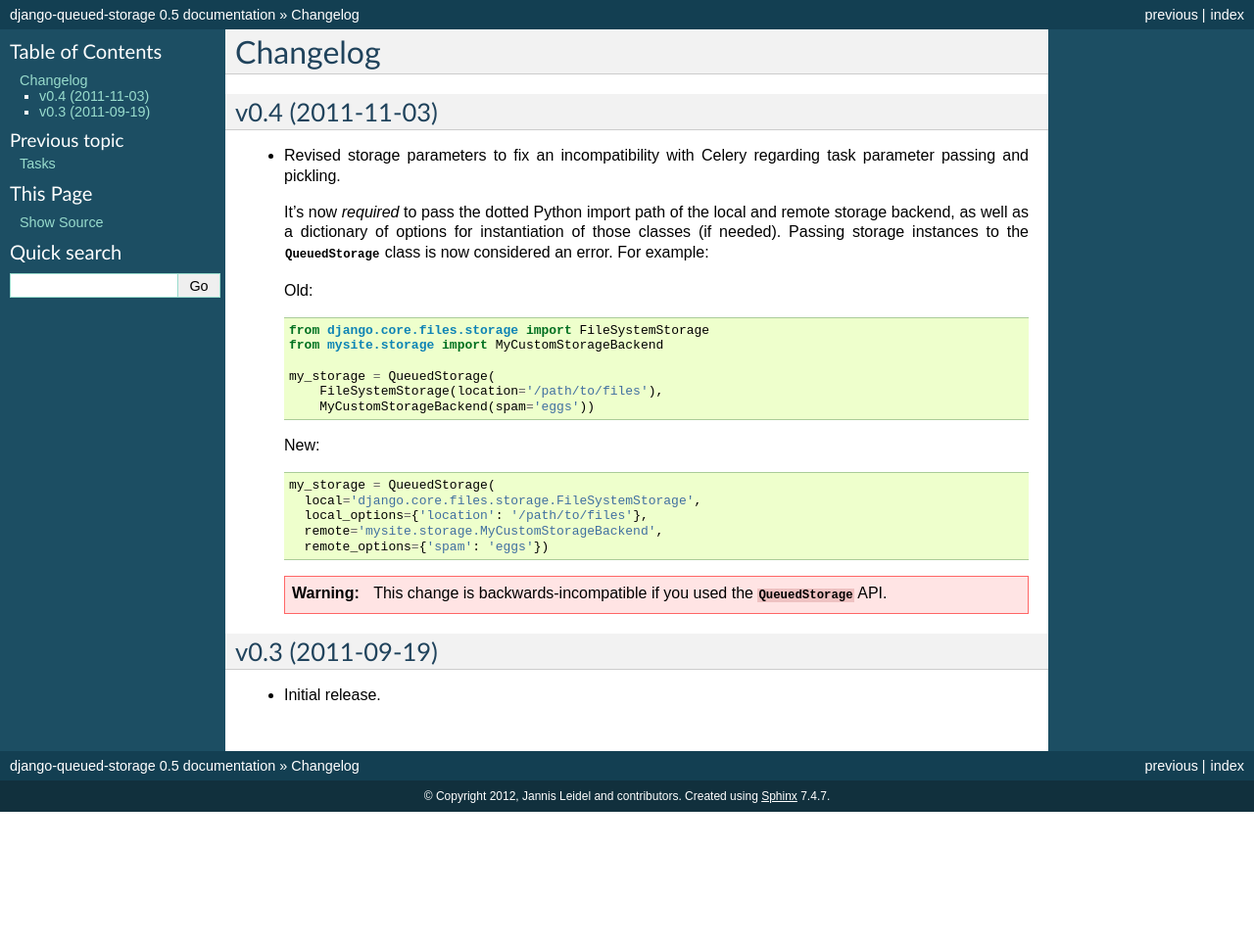
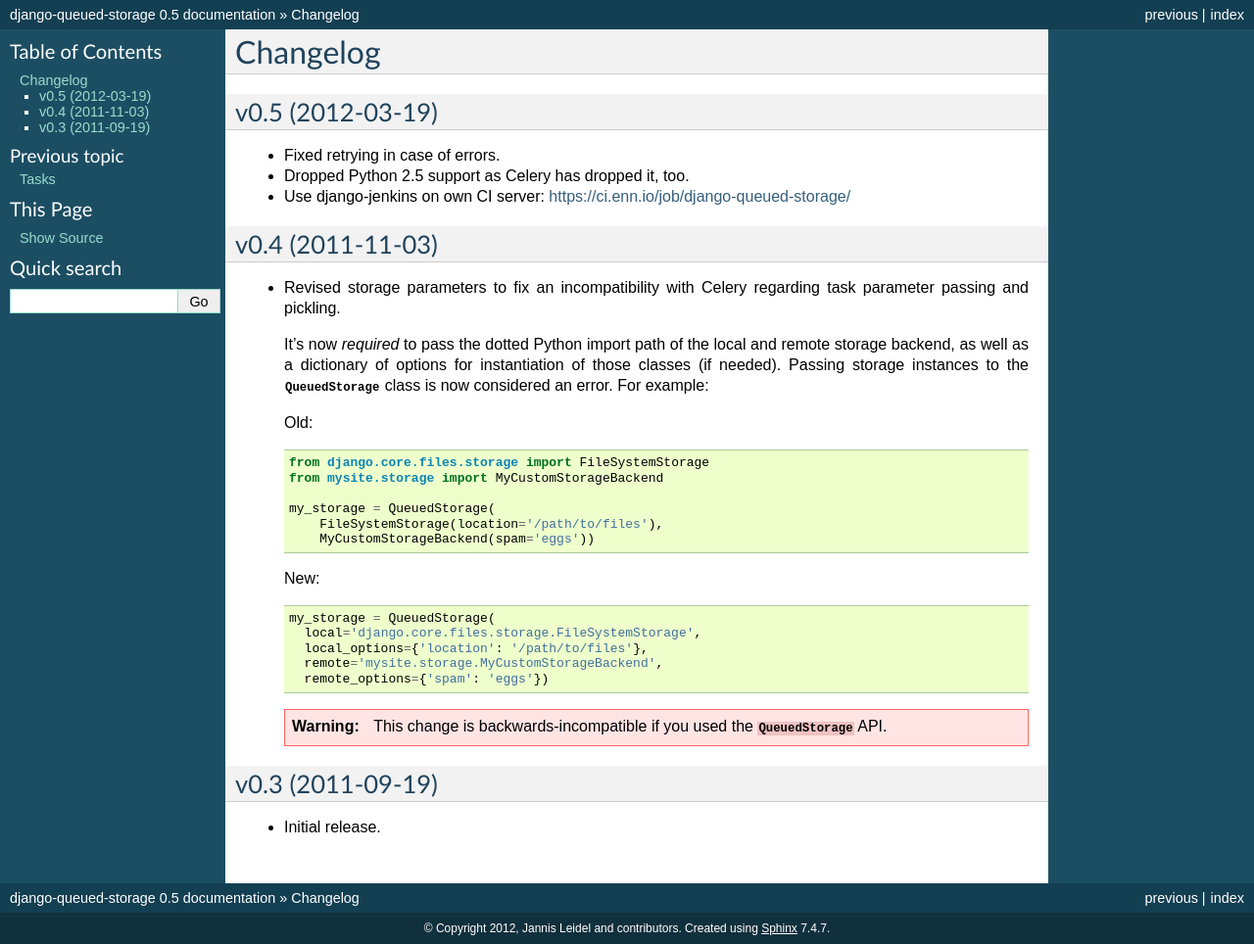
Before and after one commit to jazzband/django-queued-storage, a Sphinx documentation site: the page built from docs/changelog.rst, in a window 1280 px wide. Shown: the whole page at 98% size. Built offline with Sphinx 7.4.7, drawn with Linux system fonts in a browser that asks for light colours; before the commit the page ends 900 px from its top, so only the background shows below that.

Commit message:
Updated changelog.

```diff
--- a/docs/changelog.rst
+++ b/docs/changelog.rst
@@ -1,5 +1,14 @@
 Changelog
 =========
+
+v0.5 (2012-03-19)
+-----------------
+
+- Fixed retrying in case of errors.
+
+- Dropped Python 2.5 support as Celery has dropped it, too.
+
+- Use django-jenkins on own CI server: https://ci.enn.io/job/django-queued-storage/
 
 v0.4 (2011-11-03)
 -----------------
@@ -20,7 +29,7 @@
 
       my_storage = QueuedStorage(
           FileSystemStorage(location='/path/to/files'),
-      	  MyCustomStorageBackend(spam='eggs'))
+          MyCustomStorageBackend(spam='eggs'))
 
   New::
 
@@ -32,8 +41,8 @@
 
   .. warning::
 
-  	This change is backwards-incompatible if you used the
-  	:class:`~queued_storage.backends.QueuedStorage` API.
+     This change is backwards-incompatible if you used the
+     :class:`~queued_storage.backends.QueuedStorage` API.
 
 v0.3 (2011-09-19)
 -----------------
```
